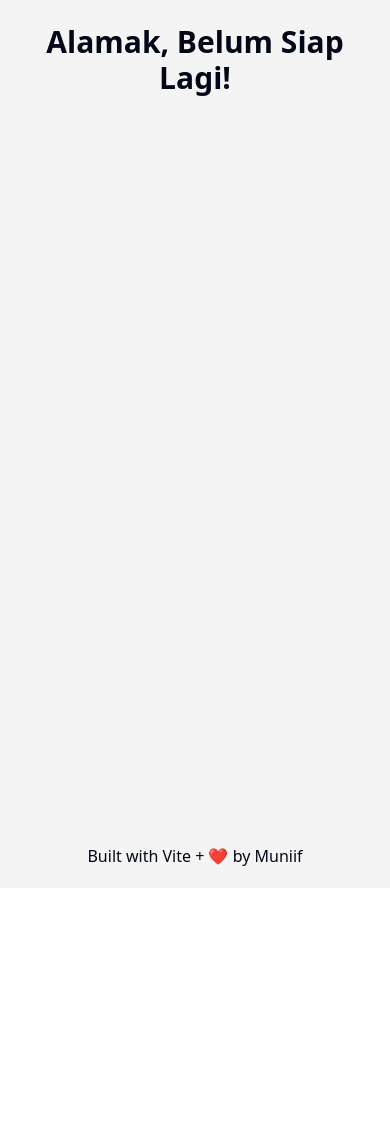
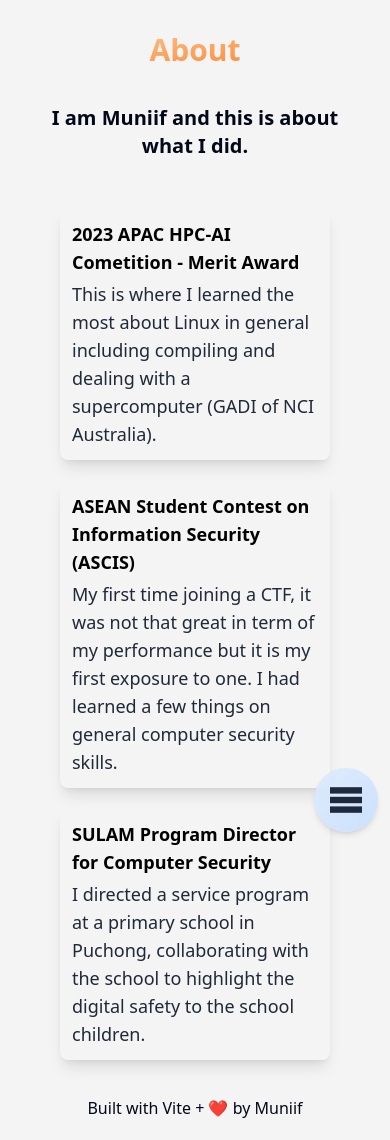
Before and after one commit to muniif10/mysite, a React (Vite) app: page /about in a window 390 px wide. Before the commit the page ends 888 px from the top, so only its background shows below. Built offline with nearby package versions, Linux system fonts and the light colour scheme.

Commit message:
Mobile experience improved!

```diff
--- a/src/Home.tsx
+++ b/src/Home.tsx
@@ -1,5 +1,6 @@
 import "@/App.css";
 import dayjs from "dayjs";
+import me from "@/assets/me.jpg"
 import {
   HoverCard,
   HoverCardContent,
@@ -39,8 +40,8 @@ function Home() {
           Selamat {greeting_used}
         </h1>
         <img
-          className="rounded-[400px] w-25 m-auto mb-5"
-          src="https://avatars.githubusercontent.com/u/19950498?v=4"
+          className=" shadow-sm rounded-full w-[15vh] m-auto mb-5"
+          src={me}
           alt=""
         />
         <span className="text-xl font-bold">
--- a/src/Layout.tsx
+++ b/src/Layout.tsx
@@ -1,11 +1,13 @@
-import React, { ReactNode } from "react";
+import React, { ReactNode, useState } from "react";
 import SideNav from "./components/sidenav";
-
+import navLinks from "@/navbar_routes";
+import { useLocation } from "react-router-dom";
 interface Props {
   children: ReactNode;
 }
 
 const Layout: React.FC<Props> = ({ children }) => {
+  const [navAppear, setNavAppear] = useState(false);
   return (
     <>
       <div className="bg-zinc-100 min-h-screen flex flex-col items-center">
@@ -17,8 +19,88 @@ const Layout: React.FC<Props> = ({ children }) => {
             {children}
           </div>
         </div>
+        <div
+          onClick={() => {
+            navAppear ? setNavAppear(false) : setNavAppear(true);
+          }}
+          className=" z-10 backdrop-blur-sm cursor-pointer rounded-full p-4 bottom-3 right-3 fixed sm:hidden text-white focus:outline-none bg-gradient-to-br from-blue-100/80 to-blue-200/80 shadow-md"
+        >
+          <svg
+            className=" fill-slate-800 "
+            viewBox="0 0 100 80"
+            width="2em"
+            height="2em"
+          >
+            <rect width="100" height="20"></rect>
+            <rect y="30" width="100" height="20"></rect>
+            <rect y="60" width="100" height="20"></rect>
+          </svg>
+        </div>
+        <Mobile_Nav setNavState={setNavAppear} appearState={navAppear} />
       </div>
-      <div className="text-center bg-zinc-100 pb-5">Built with Vite + ❤ by Muniif</div>
+      <div className="text-center bg-zinc-100 pb-5">
+        Built with Vite + ❤ by Muniif
+      </div>
+    </>
+  );
+};
+
+const Mobile_Nav = ({
+  appearState,
+  setNavState,
+}: {
+  appearState: boolean;
+  setNavState: React.Dispatch<React.SetStateAction<boolean>>;
+}) => {
+  const side_links = navLinks;
+  const variable = useLocation();
+  let active = -1;
+  side_links.map((item, index) => {
+    if (item[1] == variable.pathname) {
+      active = index;
+    }
+  });
+  return (
+    <>
+      <div
+        onClick={(e) => {
+          setNavState(false);
+          e.stopPropagation();
+        }}
+        data-appear={appearState}
+        className=" transition-all data-[appear=true]:translate-x-[0em] data-[appear=false]:translate-x-[40em] sm:hidden fixed h-screen w-full bg-white backdrop-blur-sm"
+      >
+        <div className=" translate-y-[50vh] font-bold text-3xl flex flex-col">
+          <ul className="text-center flex-col flex">
+            {side_links.map((row, index) => {
+              let data = "false";
+              if (active === index) {
+                data = "true";
+              }
+              return (
+                <li
+                  onClick={(e) => {
+                    // @ts-ignore: No problem, surely will haunt me later
+                    window.location = row[1];
+                    e.stopPropagation();
+                  }}
+                  className="delay-75 transition-all  cursor-pointer py-2  transform data-[active=true]:-skew-y-3 data-[active=true]:bg-gradient-to-br hover:data-[active=true]:skew-y-3"
+                  data-active={data}
+                  key={index}
+                >
+                  <a
+                    data-active={data}
+                    className="delay-75 transition-all data-[active=true]:text-white data-[active=true]:p-2 data-[active=true]:bg-gradient-to-br from-emerald-800 to-emerald-300 hover:from-orange-800 hover:to-orange-300 "
+                    href={row[1]}
+                  >
+                    {row[0]}
+                  </a>
+                </li>
+              );
+            })}
+          </ul>
+        </div>
+      </div>
     </>
   );
 };
--- a/src/components/Toolset.tsx
+++ b/src/components/Toolset.tsx
@@ -26,10 +26,10 @@ const Toolset = () => {
           return (
             <div
               key={index}
-              className="transition-all saturate-0 hover:saturate-100 flex flex-1 flex-col gap-5 text-center"
+              className="transition-all text-gray-600 hover:text-black saturate-0 hover:saturate-100 flex flex-1 flex-col gap-5 text-center"
             >
               <img className="h-[70px]  m-auto" src={item[1]} alt="" />
-              <p className="font-extrabold">{item[0]}</p>
+              <p className="  font-extrabold">{item[0]}</p>
             </div>
           );
         })}
--- a/src/components/sidenav.tsx
+++ b/src/components/sidenav.tsx
@@ -1,12 +1,8 @@
 import { useLocation } from "react-router-dom";
-
+import navList from '@/navbar_routes'
 const SideNav = () => {
 
-  const side_links = [
-    ["Home", "/"],
-    ["About", "/about"],
-    ["Portfolio", "/portfolio"],
-  ];
+  const side_links = navList;
 
   const variable = useLocation();
   let active = -1;
--- a/src/main.tsx
+++ b/src/main.tsx
@@ -10,6 +10,8 @@ import About from "./pages/About.tsx";
 import ErrorPage from "./pages/errors/error_page.tsx";
 import Portfolio from "./pages/Portfolio.tsx";
 import Layout from "./Layout.tsx";
+
+// Whenever I have time for auth
 // import { ClerkProvider } from "@clerk/clerk-react";
 
 // if (!import.meta.env.VITE_CLERK_PUBLISHABLE_KEY) {
--- /dev/null
+++ b/src/navbar_routes.ts
@@ -0,0 +1,7 @@
+const side_links = [
+    ["Home", "/"],
+    ["About", "/about"],
+    ["Portfolio", "/portfolio"],
+  ];
+
+export default side_links;
--- a/src/pages/About.tsx
+++ b/src/pages/About.tsx
@@ -1,12 +1,46 @@
-
-
 const About: React.FC = () => {
+  const title_style = "font-bold mb-1 text-black";
+  const text_style = "shadow-lg p-3 rounded-lg text-gray-800";
   return (
     <>
-      <h1 className="mt-4 text-center font-extrabold text-3xl capitalize">
-      Alamak, belum siap lagi!
+      <h1 className="mt-4 text-center font-extrabold text-3xl capitalize my-2 py-2 text-transparent bg-clip-text bg-gradient-to-br   from-orange-200 to-orange-500 ">
+        About
       </h1>
 
+      <p className="text-center text-xl font-bold">
+        I am Muniif and this is about what I did.
+      </p>
+      <div className="  text-lg gap-5 flex flex-col m-5 p-2">
+        <div className={text_style}>
+          <p className={title_style}>
+            2023 APAC HPC-AI Cometition - Merit Award
+          </p>
+          <p>
+            This is where I learned the most about Linux in general including
+            compiling and dealing with a supercomputer (GADI of NCI Australia).
+          </p>
+        </div>
+        <div className={text_style}>
+          <p className={title_style}>
+            ASEAN Student Contest on Information Security (ASCIS)
+          </p>
+          <p>
+            My first time joining a CTF, it was not that great in term of my
+            performance but it is my first exposure to one. I had learned a few
+            things on general computer security skills.
+          </p>
+        </div>
+        <div className={text_style}>
+          <p className={title_style}>
+            SULAM Program Director for Computer Security
+          </p>
+          <p>
+            I directed a service program at a primary school in Puchong,
+            collaborating with the school to highlight the digital safety to the
+            school children.
+          </p>
+        </div>
+      </div>
     </>
   );
 };
--- a/src/pages/Portfolio.tsx
+++ b/src/pages/Portfolio.tsx
@@ -2,8 +2,7 @@
 const Portfolio = () => {
   return (
     <>
-      <h1 className="mt-4 text-center font-extrabold text-3xl capitalize">Alamak, belum siap lagi!</h1>
-
+      <h1 className="mt-4 text-center font-extrabold text-3xl capitalize">Alamak, belum siap lagi!<br/> Oh no, it is not done yet!</h1>
     </>
   )
 }
```
Also changed, not shown: src/assets/me.jpg (added), 1 other file (tests, documents, lock files or other folders).
